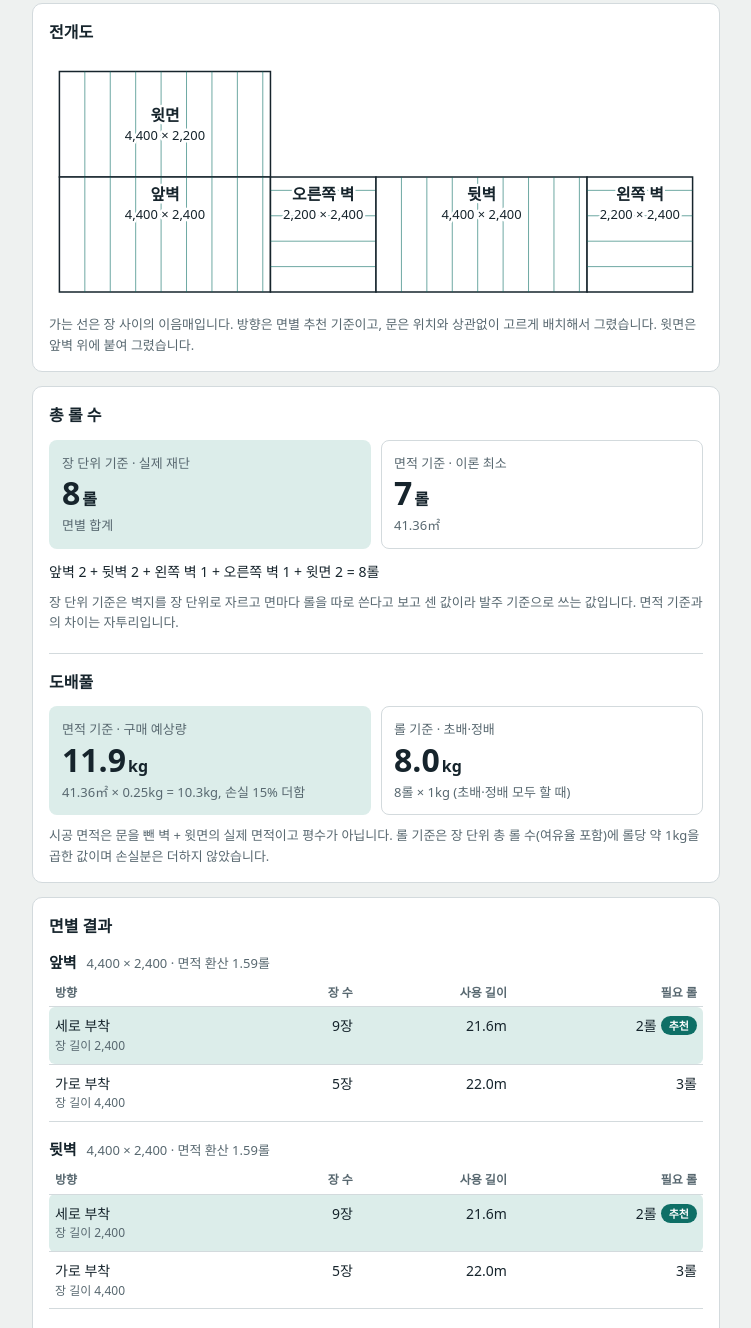
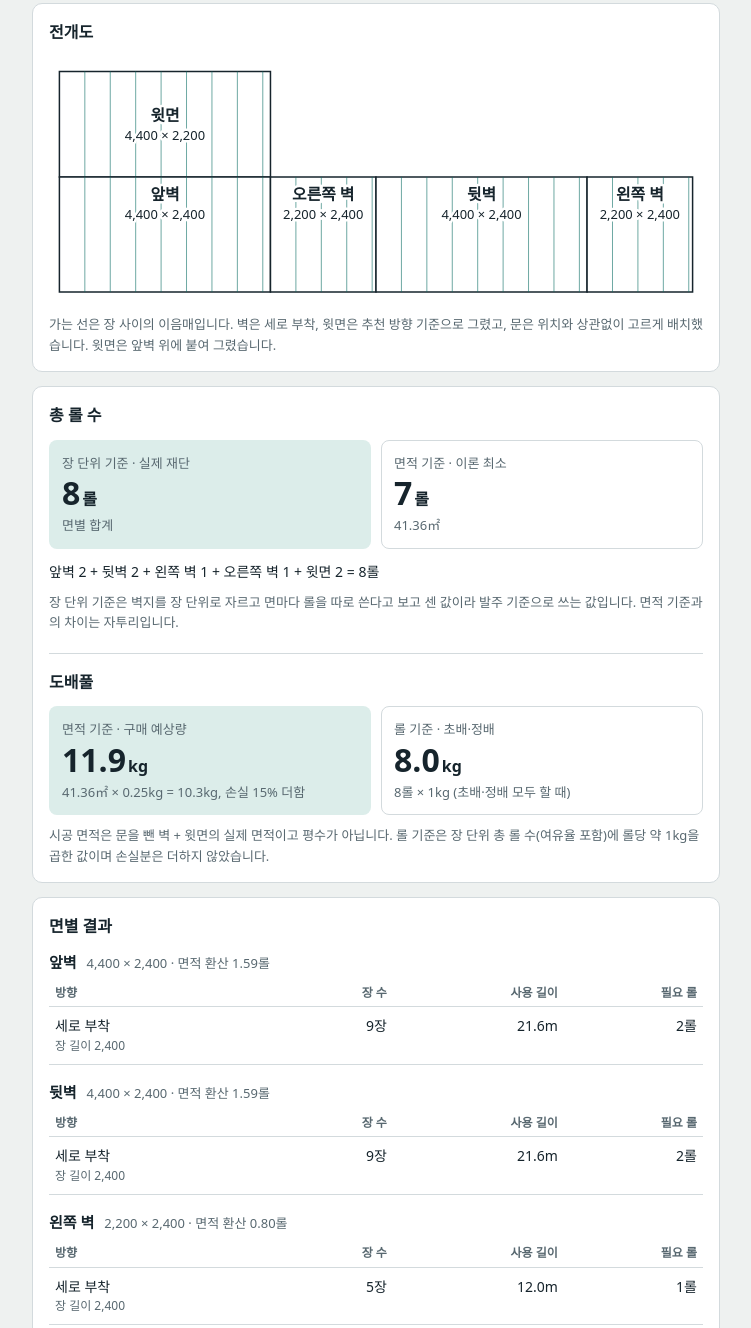
Before and after one commit to kykyu75/wallpaper-calc, a plain HTML site: page index.html in a window 1280 px wide. Shown: the part 1065-2393 px from the top of the page, without its empty margins (264-1015 px from the left). Drawn offline with Linux system fonts and the light colour scheme.

Commit message:
Add files via upload

```diff
--- a/index.html
+++ b/index.html
@@ -145,7 +145,7 @@ tr.best td:last-child{border-radius:0 6px 6px 0}
   <section class="panel">
     <h2>전개도</h2>
     <div class="net-wrap" id="net"></div>
-    <p class="legend">가는 선은 장 사이의 이음매입니다. 방향은 면별 추천 기준이고, 문은 위치와 상관없이 고르게 배치해서 그렸습니다. 윗면은 앞벽 위에 붙여 그렸습니다.</p>
+    <p class="legend">가는 선은 장 사이의 이음매입니다. 벽은 세로 부착, 윗면은 추천 방향 기준으로 그렸고, 문은 위치와 상관없이 고르게 배치했습니다. 윗면은 앞벽 위에 붙여 그렸습니다.</p>
   </section>
 
   <section class="panel" id="sum-panel">
@@ -246,9 +246,10 @@ function compute(s){
     const doors = f.wall ? cleanDoors(s.doors[f.id], fw, fh) : [];
     const doorArea = doors.reduce((a, d) => a + d.w * d.h, 0);
     const V = plan(fw, fh, doors, s.rw, s.rl, 'V');
-    const H = plan(fw, fh, doors, s.rw, s.rl, 'H');
+    // 벽은 세로 부착만 쓰고, 방향 비교는 윗면에만 적용한다
+    const H = f.wall ? null : plan(fw, fh, doors, s.rw, s.rl, 'H');
     let best = null;
-    for(const p of [V, H]){
+    for(const p of [V, H].filter(Boolean)){
       if(p.feasible && (!best || p.rolls < best.rolls || (p.rolls === best.rolls && p.used < best.used))) best = p;
     }
     const netArea = fw * fh - doorArea;
@@ -432,7 +433,9 @@ function render(){
     return `<div class="res-face">
       <div class="res-head"><strong>${r.name}</strong><span>${info.join(' · ')}</span></div>
       <table><thead><tr><th>방향</th><th class="n">장 수</th><th class="n">사용 길이</th><th class="n">필요 롤</th></tr></thead>
-      <tbody>${rowHtml(r.V, r.best === r.V)}${rowHtml(r.H, r.best === r.H)}</tbody></table>
+      <tbody>${r.wall
+        ? rowHtml(r.V, false)
+        : rowHtml(r.V, r.best === r.V) + rowHtml(r.H, r.best === r.H)}</tbody></table>
     </div>`;
   }).join('');
 
```
